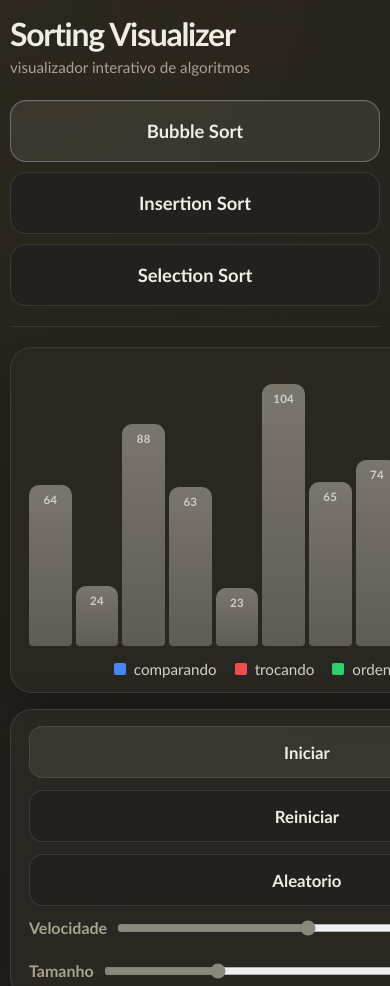
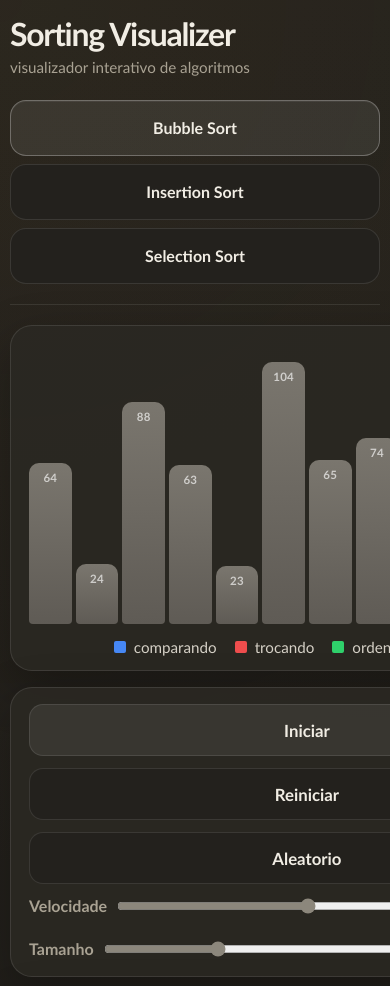
Before and after one commit to Golozeimas/Projeto_AlgoritmoOrdenacao, a plain HTML site: page src/index.html in a window 390 px wide. Shown: the top 986 px of the page. Drawn offline with Linux system fonts and the light colour scheme.

Commit message:
style: update navigation pill styles and enhance layout responsiveness

```diff
--- a/src/style.css
+++ b/src/style.css
@@ -92,15 +92,20 @@ button:disabled {
     grid-template-columns: repeat(3, minmax(140px, 1fr));
     gap: 10px;
     width: min(520px, 100%);
+    align-items: stretch;
 }
 
 .nav-pill {
+    width: 100%;
     min-height: 76px;
     padding: 14px 18px;
     border-radius: 16px;
     font-size: 1.45rem;
     font-weight: 700;
     background: var(--panel-strong);
+    text-align: center;
+    white-space: normal;
+    overflow-wrap: anywhere;
 }
 
 .nav-pill.is-active,
@@ -441,11 +446,14 @@ input[type="range"] {
 
     .algorithm-nav {
         grid-template-columns: 1fr;
+        gap: 8px;
     }
 
     .nav-pill {
-        min-height: 62px;
-        font-size: 1.15rem;
+        min-height: 56px;
+        padding: 12px 14px;
+        font-size: 1rem;
+        line-height: 1.3;
     }
 
     .visualizer-container {
```
Also changed, not shown: 1 other file.
